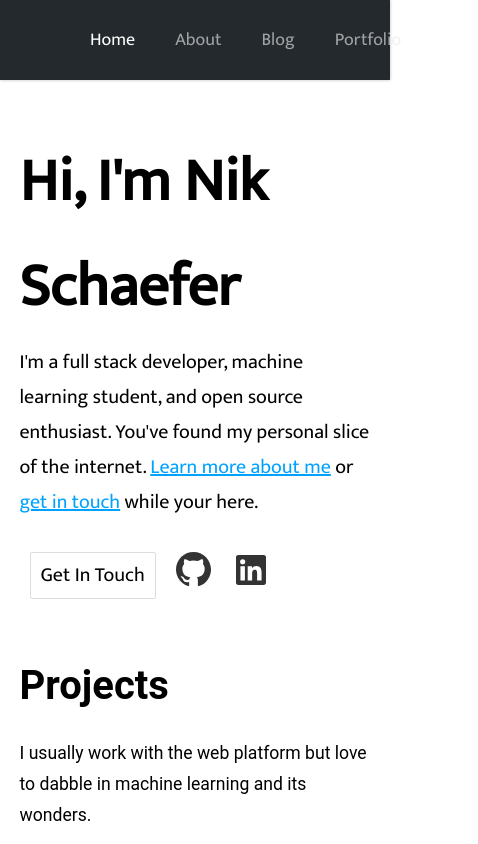
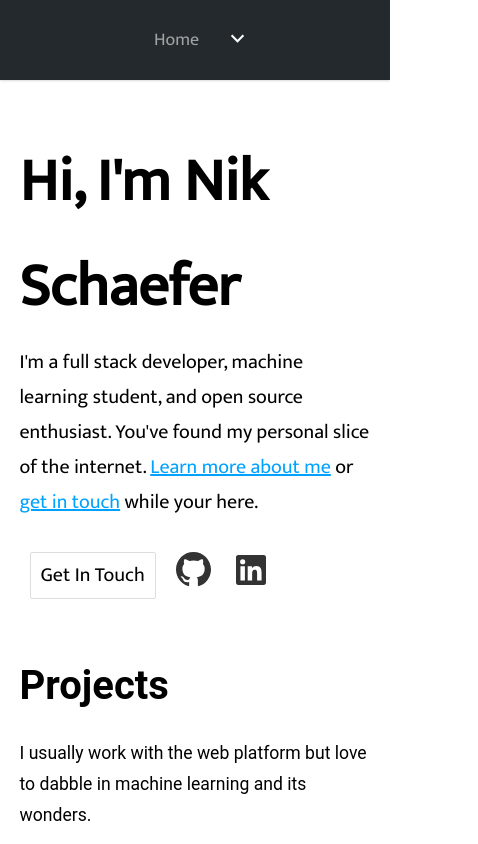
Before and after one commit to NikSchaefer/nikschaefer.com, a Next.js app: page / in a window 390 px wide. Shown: the top 844 px of the page, 478 px wide, since content can reach past the window. Built offline with nearby package versions, Linux system fonts and the light colour scheme.

Commit message:
feat: mobile header

```diff
--- a/src/components/header.tsx
+++ b/src/components/header.tsx
@@ -19,6 +19,9 @@ const Header = styled.header`
 	background-color: #24292d;
 `;
 const StyledNav = styled.nav`
+	@media (max-width: 800px) {
+		display: none;
+	}
 	padding: 20px;
 	display: flex;
 	justify-content: center;
@@ -79,15 +82,25 @@ const Relative = styled.div`
 	}
 `;
 
+const MobileMenu = styled(StyledNav)`
+	@media (max-width: 800px) {
+		display: flex;
+	}
+	display: none;
+`;
+
 // eslint-disable-next-line import/no-default-export
 export default function Main(): JSX.Element {
 	const router = useRouter();
 	const ref = useRef<HTMLDivElement>(null);
+	const ref2 = useRef<HTMLDivElement>(null);
 	function toggleMenu() {
-		if (ref.current === null) {
-			return;
+		if (ref.current !== null) {
+			ref.current.classList.toggle("flex");
 		}
-		ref.current.classList.toggle("flex");
+		if (ref2.current !== null) {
+			ref2.current.classList.toggle("flex");
+		}
 	}
 	return (
 		<Header>
@@ -125,6 +138,42 @@ export default function Main(): JSX.Element {
 					</div>
 				</Relative>
 			</StyledNav>
+			<MobileMenu>
+				<Link href="/">
+					<a>Home</a>
+				</Link>
+				<Relative>
+					<StyledMenuArrow
+						aria-label="drop down"
+						onClick={toggleMenu}
+						type="button"
+					>
+						<RiArrowDownSLine color="white" size="25px" />
+					</StyledMenuArrow>
+					<div ref={ref2} id="menu" className="menu">
+						{HeaderLinks.map((value) => (
+							<Link href={value.link} key={value.link}>
+								<a
+									role="link"
+									aria-label="Nav Link"
+									onClick={toggleMenu}
+								>
+									{value.title}
+								</a>
+							</Link>
+						))}
+						<Link href="/snippets">
+							<a
+								role="link"
+								aria-label="Nav Link"
+								onClick={toggleMenu}
+							>
+								Snippets
+							</a>
+						</Link>
+					</div>
+				</Relative>
+			</MobileMenu>
 		</Header>
 	);
 }
```
